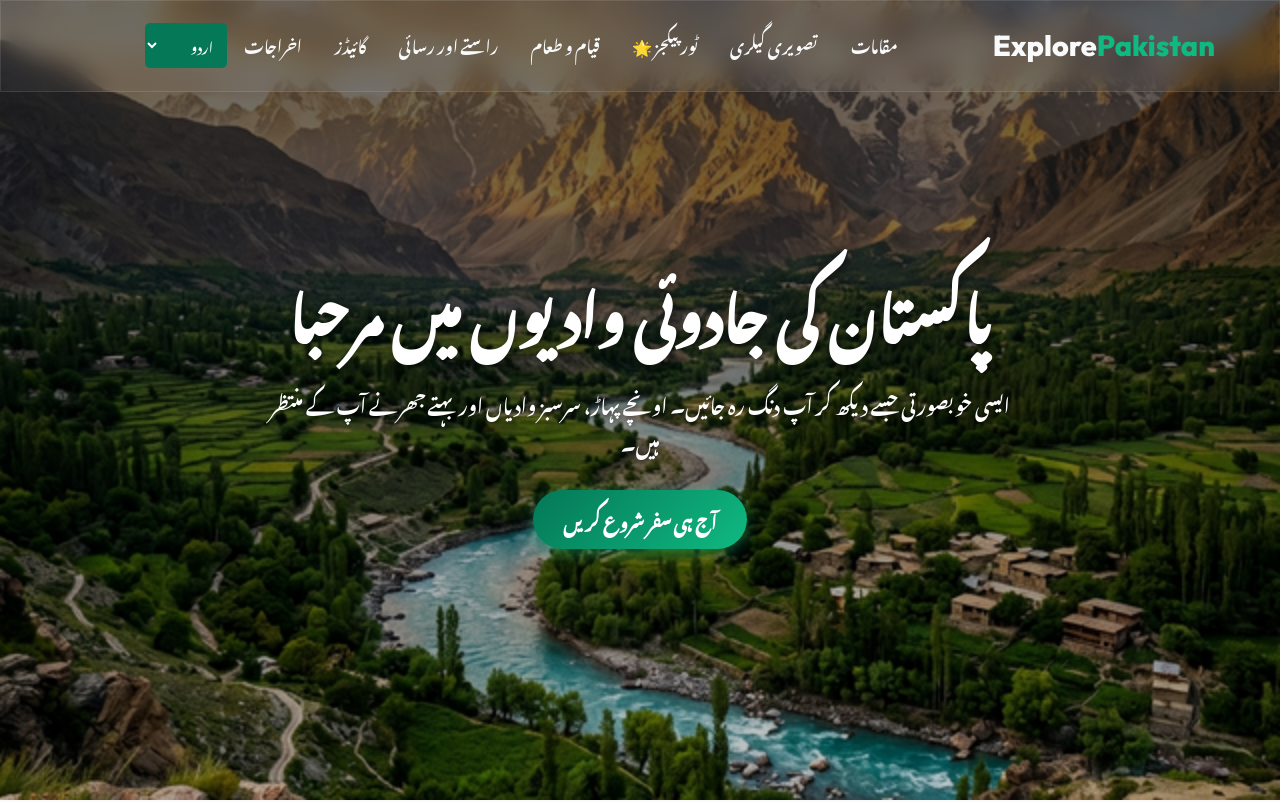
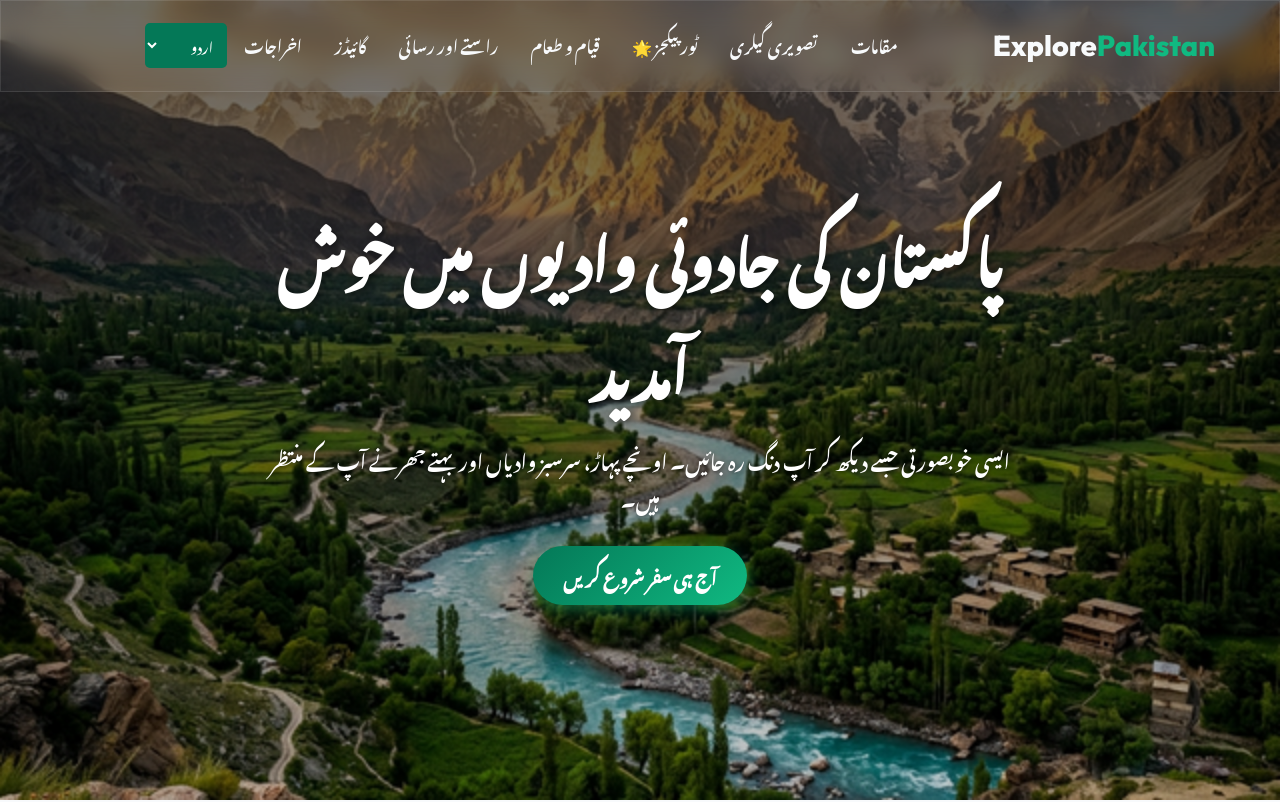
Before and after one commit to Abrar123Ahmed/DongalBongal, a plain HTML site: page index.html in a window 1280 px wide. Shown: the top 802 px of the page. Drawn offline with nearby package versions, Linux system fonts and the light colour scheme; a web font is replaced by a local one.

Commit message:
Reverted Welcome message to خوش آمدید

```diff
--- a/app.js
+++ b/app.js
@@ -7,7 +7,7 @@ const translations = {
         nav_routes: "راستے اور رسائی",
         nav_guides: "گائیڈز",
         nav_cost: "اخراجات",
-        hero_title: "پاکستان کی جادوئی وادیوں میں مرحبا",
+        hero_title: "پاکستان کی جادوئی وادیوں میں خوش آمدید",
         hero_subtitle: "ایسی خوبصورتی جسے دیکھ کر آپ دنگ رہ جائیں۔ اونچے پہاڑ، سرسبز وادیاں اور بہتے جھرنے آپ کے منتظر ہیں۔",
         hero_btn: "آج ہی سفر شروع کریں",
         dest_title: "دلکش مقامات",
@@ -72,7 +72,7 @@ const translations = {
         nav_routes: "Routes & Access",
         nav_guides: "Guides",
         nav_cost: "Costs",
-        hero_title: "Marhaba to the Magical Valleys of Pakistan",
+        hero_title: "Welcome to the Magical Valleys of Pakistan",
         hero_subtitle: "Beauty that will leave you in awe. Towering mountains, lush green valleys, and flowing waterfalls await you.",
         hero_btn: "Start Your Journey Today",
         dest_title: "Breathtaking Destinations",
--- a/index.html
+++ b/index.html
@@ -48,7 +48,7 @@
     <header class="hero" id="home">
         <div class="hero-overlay"></div>
         <div class="hero-content">
-            <h1 class="animate-up" data-i18n="hero_title">پاکستان کی جادوئی وادیوں میں مرحبا</h1>
+            <h1 class="animate-up" data-i18n="hero_title">پاکستان کی جادوئی وادیوں میں خوش آمدید</h1>
             <p class="animate-up delay-1" data-i18n="hero_subtitle">ایسی خوبصورتی جسے دیکھ کر آپ دنگ رہ جائیں۔ اونچے
                 پہاڑ، سرسبز وادیاں اور بہتے جھرنے آپ کے منتظر ہیں۔</p>
             <a href="#destinations" class="btn primary-btn animate-up delay-2" data-i18n="hero_btn">آج ہی سفر شروع
```
